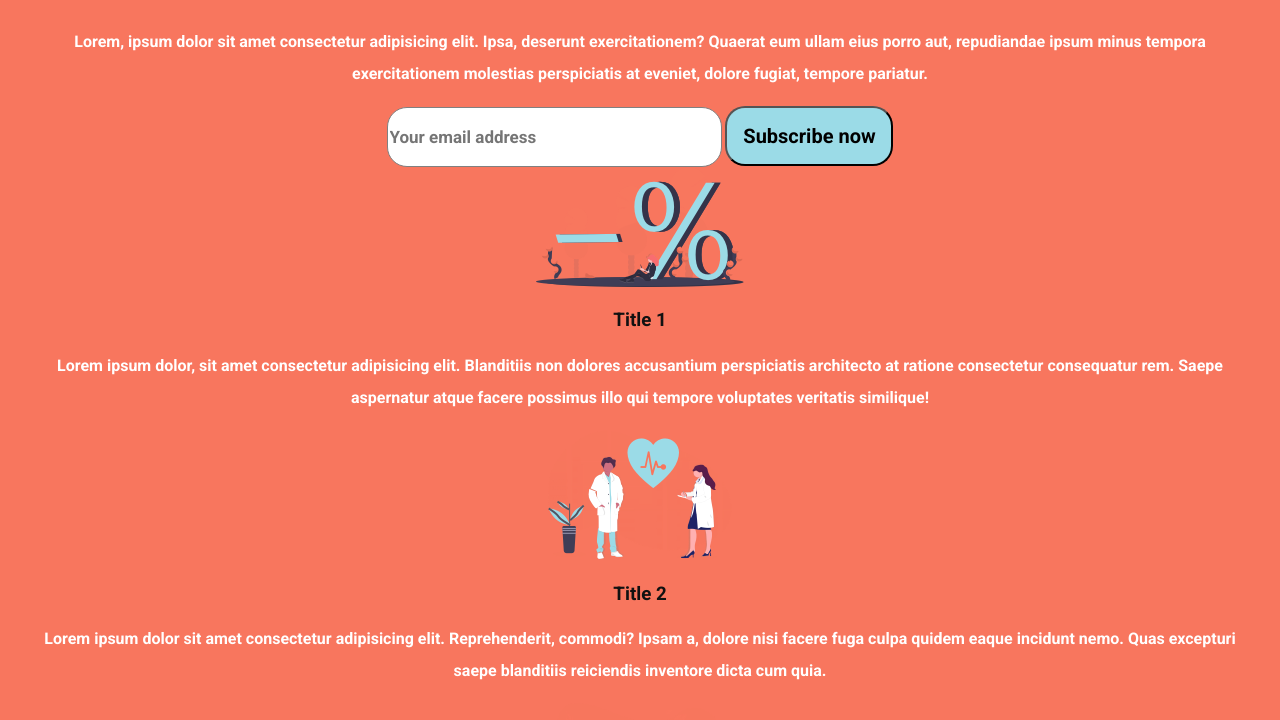
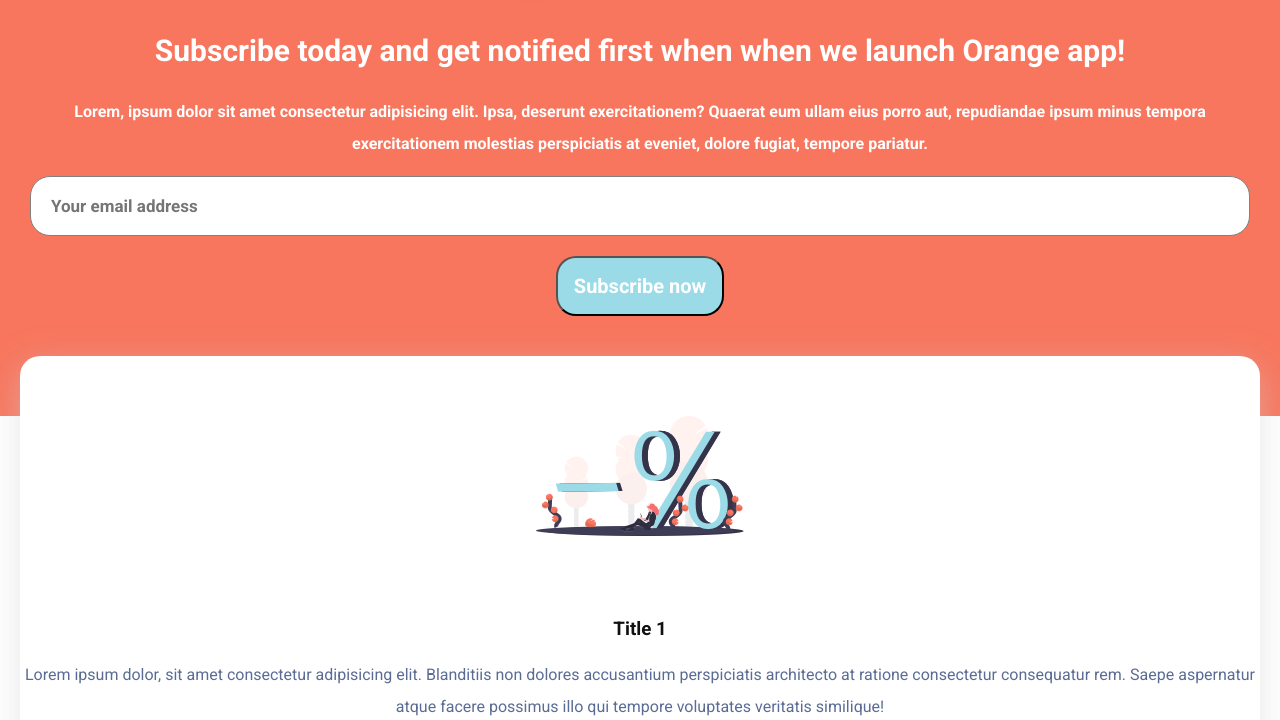
Before and after one commit to Pam2206/Orange-Project, a plain HTML site: page index.html in a window 1280 px wide. Shown: the part 685-1405 px from the top of the page. Drawn offline with Linux system fonts and the light colour scheme.

Commit message:
seccion 2

```diff
--- a/index.html
+++ b/index.html
@@ -19,7 +19,7 @@
                 </ul>
         </header>
         <main>
-            <section>
+            <section class="intro">
                     <img src="iPhonemockupheader.png" alt="iPhone mockup">
                     <h2>Subscribe today and get notified first when when we launch Orange app!</h2>
                     <p>Lorem, ipsum dolor sit amet consectetur adipisicing elit. Ipsa, deserunt exercitationem? Quaerat eum ullam eius porro aut, repudiandae ipsum minus tempora exercitationem molestias perspiciatis at eveniet, dolore fugiat, tempore pariatur.</p>
@@ -34,7 +34,8 @@
 
             </section>
 
-            <section>
+            <section id="articulos">
+                <div>
                 <article>
                         <img src="illustration1.png" alt="Porcenteje">
                         <h3>Title 1</h3>
@@ -52,6 +53,7 @@
                         <h3>Title 3</h3>
                         <p>Lorem ipsum dolor sit amet consectetur, adipisicing elit. Facere explicabo soluta, deleniti ut corrupti dolore odit dicta facilis laboriosam nihil et minima! Inventore, dolores explicabo quasi assumenda cumque sint deleniti.</p>
                 </article>
+                </div>
             </section>
 
             <section>
--- a/style.css
+++ b/style.css
@@ -9,8 +9,8 @@ html {
   }
 
   body {
-    margin: 20px;
-    padding: 20px;
+    margin: 0px;
+    padding: 0px;
   }
 
 
@@ -53,35 +53,41 @@ html {
     line-height: 32px;
     font-weight: 700;
 }
-  input {
-      width: 335px;
+  input[type=email] {
+      width: 100%;
       height: 60px;
       border-radius: 20px;
       border: 1px solid gray;
-      color: #CDCDCD;
+      color: white;
       font-size: 17px;
       font-family: 'Roboto';
       font-weight: 700;
+      padding: 25px 20px;
   }
 
   button {
       width: 168px;
       height: 60px;
       border-radius: 20px;
-      color: black;
+      color: white;
       font-family: 'Roboto';
       font-size: 20px;
       font-weight: 700;
       background: #9BDBE7;
+      margin: 20px 83px;
   }
+
+
   /* ---- layout ---- */
 
   body {
-      background-color: #F8765E;
+      background-color: white;
       text-align: center;
   }
   header {
     text-align: center;
+    background-color: #F8765E;
+    padding: 25px 51px 60px;
   }
 
   #site-header {
@@ -116,6 +122,34 @@ html {
     }
   }
 
+  .intro img {
+      max-width: 100%;
+  }
+
+  .intro {
+      background-color: #F8765E;
+      padding: 25px 30px 80px;
+  }
+
+  #articulos div {
+    border-radius: 20px;
+    background-color: #FFFFFF;
+    box-shadow: 0 10px 34px 0 rgba(210,210,210,0.5);
+    margin: 25px 20px;
+    margin-top: -60px;
+  }
+
+  #articulos div p {
+      color: #5B6C94;
+      font-size: 16px;
+      font-weight: 500;
+      line-height: 32px;
+  }
+
+  #articulos div img {
+      margin: 60px;
+  }
+
 
 
 
```
